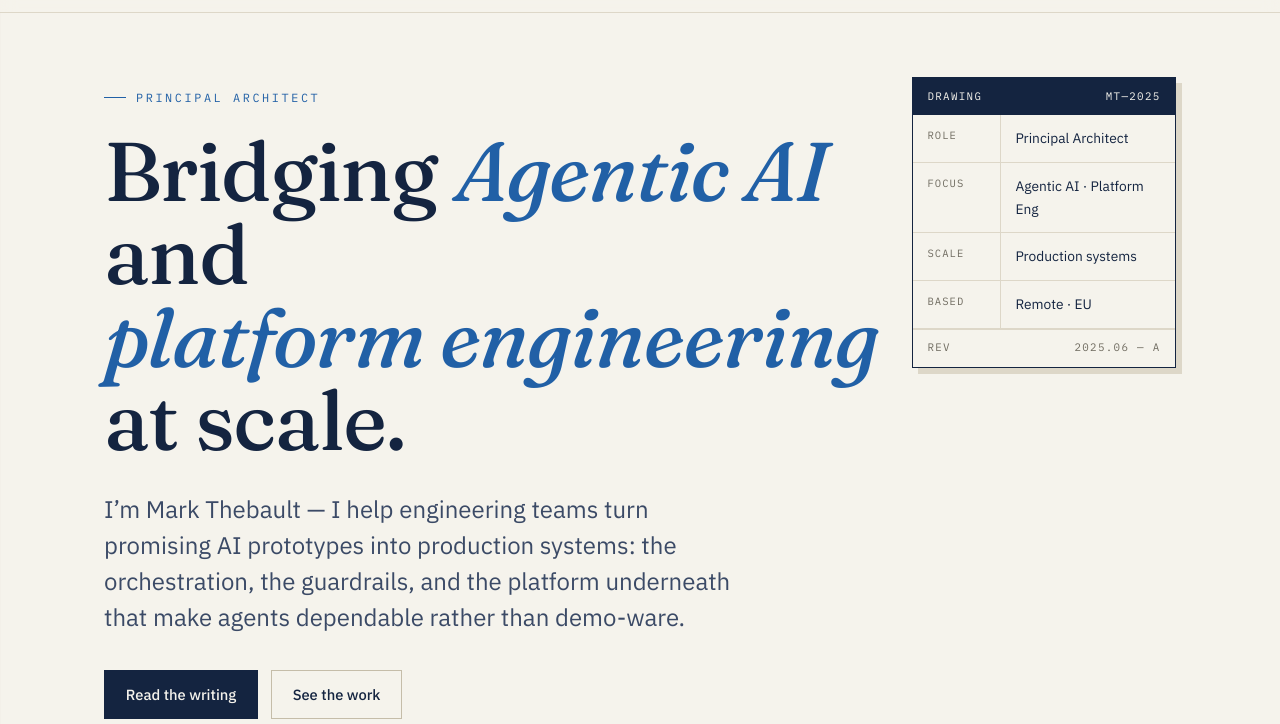
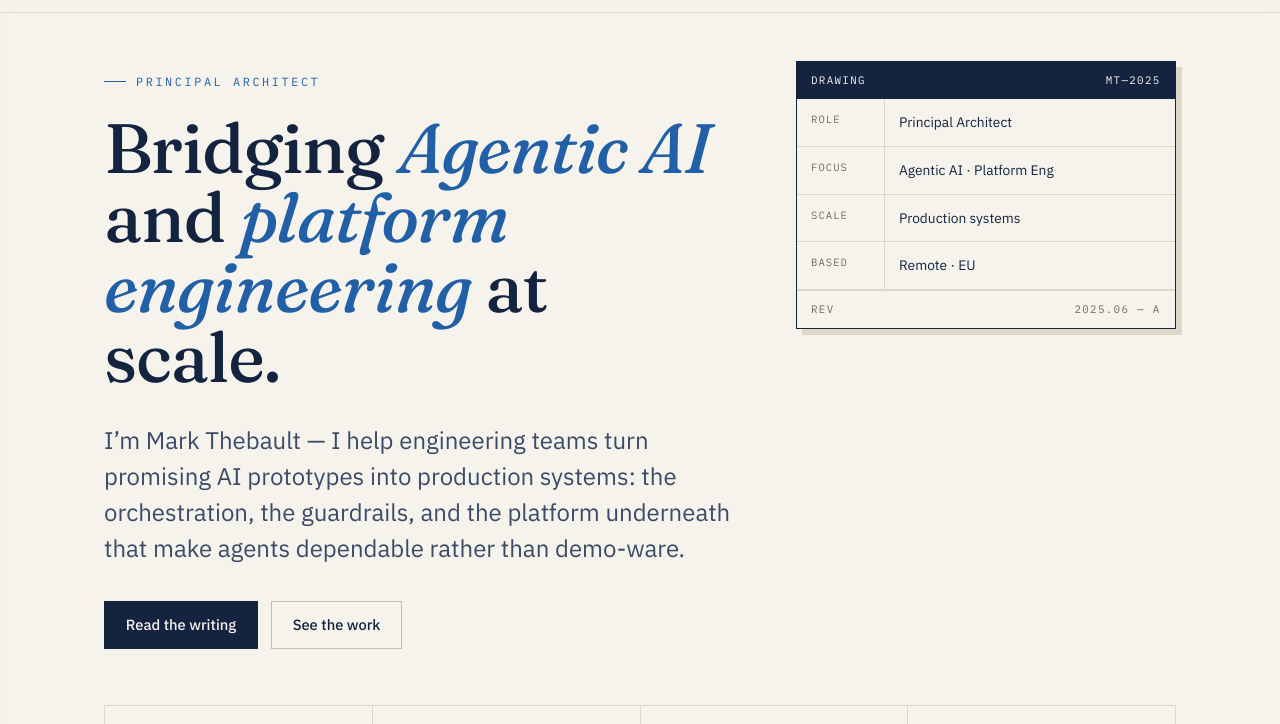
Before and after one commit to markthebault/markthebault.github.io, an Astro site: page / in a window 1280 px wide. Shown: the part 52-776 px from the top of the page. Built offline with nearby package versions, Linux system fonts and the light colour scheme; Astro itself is replaced by a stand-in of ours; some packages are replaced by stand-ins of ours.

Commit message:
Update homepage and contact links

```diff
--- a/src/consts.ts
+++ b/src/consts.ts
@@ -17,9 +17,9 @@ export const SITE = {
 
 export const SOCIALS = [
   { label: 'GitHub', href: 'https://github.com/markthebault', handle: 'markthebault' },
-  { label: 'LinkedIn', href: 'https://www.linkedin.com/in/markthebault/', handle: 'markthebault' },
-  { label: 'X', href: 'https://x.com/markthebault', handle: '@markthebault' },
-  { label: 'Email', href: 'mailto:hello@mark-thebault.pro', handle: 'hello@mark-thebault.pro' },
+  { label: 'LinkedIn', href: 'https://www.linkedin.com/in/mark-thebault', handle: 'mark-thebault' },
+  { label: 'X', href: 'https://x.com/MarkThebault', handle: '@MarkThebault' },
+  { label: 'Email', href: 'mailto:markthebaultpro@gmail.com', handle: 'markthebaultpro@gmail.com' },
 ] as const;
 
 export const NAV = [
--- a/src/pages/index.astro
+++ b/src/pages/index.astro
@@ -24,8 +24,8 @@ function minutesFor(body: string | undefined) {
       <div class="hero-statement">
         <p class="eyebrow">Principal Architect</p>
         <h1 class="hero-title">
-          Bridging <span class="mark">Agentic&nbsp;AI</span> and
-          <span class="mark">platform&nbsp;engineering</span> at scale.
+          Bridging <span class="mark">Agentic AI</span> and
+          <span class="mark">platform engineering</span> at scale.
         </h1>
         <p class="hero-lede">
           I’m {SITE.name} — I help engineering teams turn promising AI
@@ -101,8 +101,8 @@ function minutesFor(body: string | undefined) {
 <style>
   /* ---- Hero ---- */
   .hero {
-    padding-top: clamp(3rem, 8vh, 6rem);
-    padding-bottom: clamp(3rem, 6vh, 5rem);
+    padding-top: clamp(2.5rem, 6vh, 4.5rem);
+    padding-bottom: clamp(2.5rem, 5vh, 4rem);
   }
   .hero-grid {
     display: grid;
@@ -117,7 +117,7 @@ function minutesFor(body: string | undefined) {
     }
   }
   .hero-title {
-    font-size: var(--step-4);
+    font-size: clamp(2.6rem, 1.8rem + 3.2vw, 4.8rem);
     line-height: 1.0;
     margin-top: 1.4rem;
     max-width: 16ch;
```
